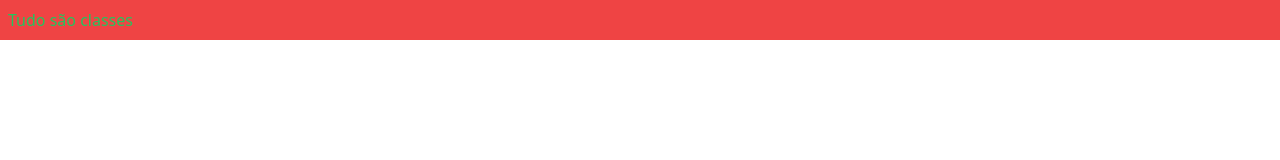
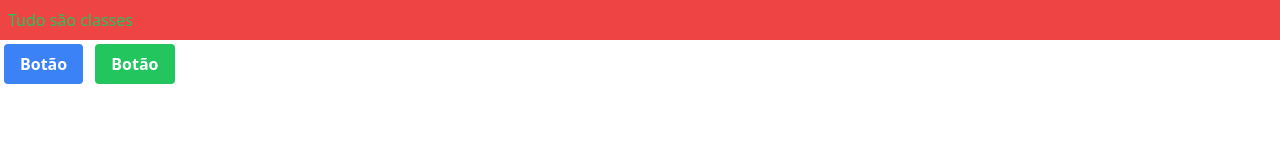
Before and after one commit to murillocosta/tailwind-css, a website: page 02 - fundamentos/src/index.html in a window 1280 px wide. Drawn offline with Linux system fonts and the light colour scheme.

Commit message:
feat: fundamentos prog

```diff
--- a/02 - fundamentos/src/index.html
+++ b/02 - fundamentos/src/index.html
@@ -13,5 +13,15 @@
     >
       Tudo são classes
     </h1>
+    <button
+      class="bg-blue-500 hover:bg-blue-700 text-white font-bold py-2 px-4 m-1 rounded"
+    >
+      Botão
+    </button>
+    <button
+      class="bg-green-500 hover:bg-green-700 text-white font-bold py-2 px-4 m-1 rounded"
+    >
+      Botão
+    </button>
   </body>
 </html>
```
Also changed, not shown: 02 - fundamentos/src/css/styles.css.
